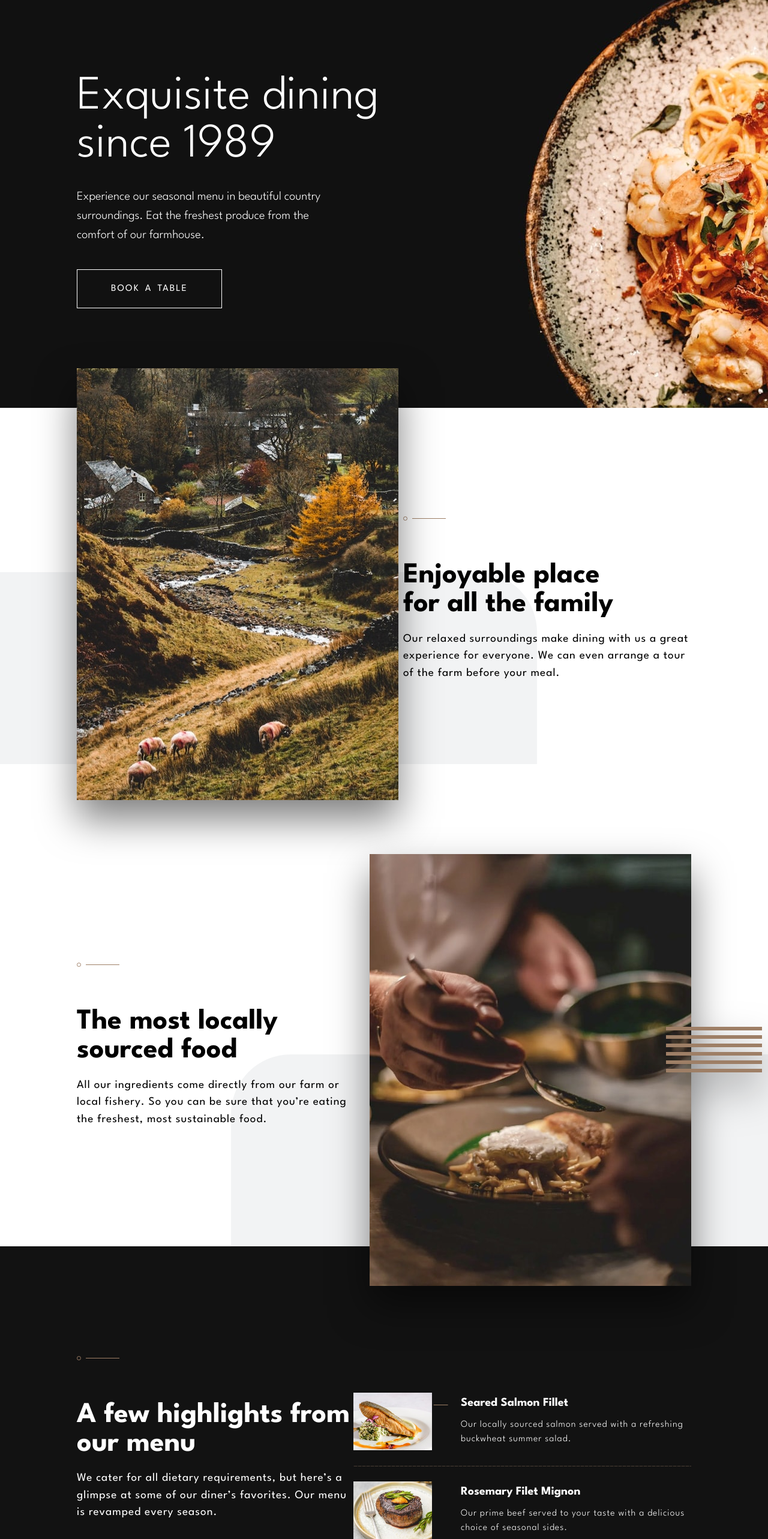
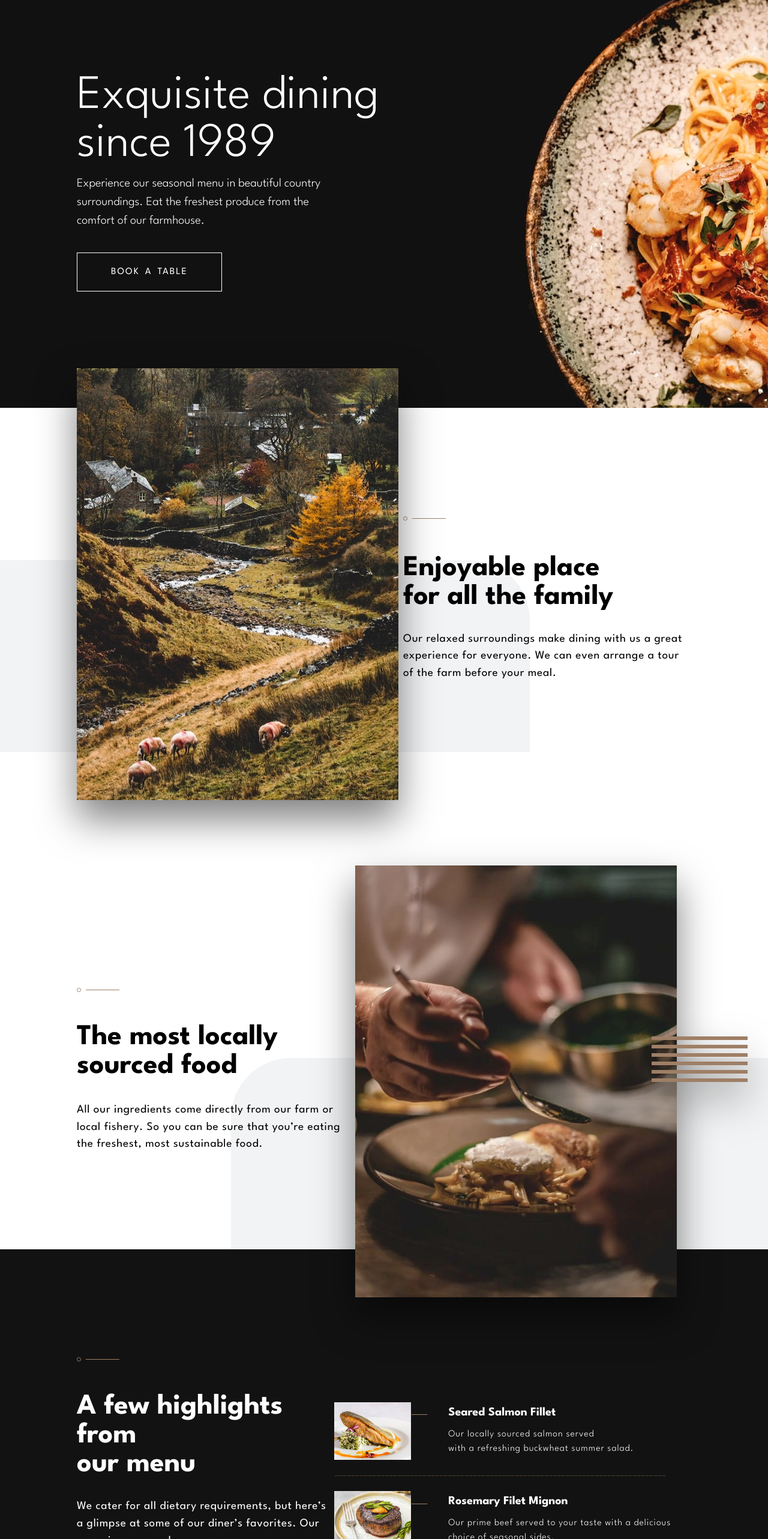
Before and after one commit to litewskidev/dine-restaurant, a React (Create React App) app: page / in a window 1280 px wide. Shown: the part 140-2706 px from the top of the page at 60% size. Built offline with nearby package versions, Linux system fonts and the light colour scheme.

Commit message:
adjust styles

```diff
--- a/src/components/Enjoyable/Enjoyable.js
+++ b/src/components/Enjoyable/Enjoyable.js
@@ -1,6 +1,5 @@
 import styles from './Enjoyable.module.scss';
 import pattern from "../../images/patterns/pattern-divide.svg";
-import React from "react";
 
 const Enjoyable = () => {
   return(
--- a/src/components/Enjoyable/Enjoyable.module.scss
+++ b/src/components/Enjoyable/Enjoyable.module.scss
@@ -4,7 +4,8 @@
   max-width: 100%;
   background: url(../../images/patterns/pattern-curve-top-right.svg) no-repeat;
   background-position: bottom left;
-  background-position-y: 82%;
+  background-position-y: 76%;
+  background-position-x: -3%;
 }
 
 .enjoy__content {
@@ -17,8 +18,8 @@
     max-width: 30rem;
 
     h2 {
-      margin: 1rem 0;
-      margin-top: 4rem;
+      margin: 2rem 0;
+      margin-top: 3.2rem;
     }
   }
 }
--- a/src/components/HeroHome/HeroHome.js
+++ b/src/components/HeroHome/HeroHome.js
@@ -16,8 +16,8 @@ const HeroHome = () => {
           surroundings. Eat the freshest produce from the comfort
           of our farmhouse.
         </p>
+        <ButtonBook class='white'>Book a table</ButtonBook>
       </div>
-      <ButtonBook class='white'>Book a table</ButtonBook>
     </header>
   );
 };
--- a/src/components/HeroHome/HeroHome.module.scss
+++ b/src/components/HeroHome/HeroHome.module.scss
@@ -3,20 +3,18 @@
 .header {
   max-width: 100%;
   min-height: 51.25rem;
-
   display: flex;
   flex-direction: column;
-  gap: 20px;
+  gap: 9rem;
   padding-left: 10%;
-  padding-top: 2rem;
+  padding-top: 4.15rem;
+  color: $white;
 
   background: url('../../images/homepage/hero-bg-desktop.jpg');
-  color: $white;
 }
 
 .header__title {
-  font-size: 3rem;
-  margin-bottom: 3em;
+  font-size: 2.3rem;
 }
 
 .header__description {
@@ -28,12 +26,14 @@
   font-weight: 300;
   font-size: 5rem;
   line-height: 5rem;
-  margin-bottom: 10px;
+  margin-bottom: 0.6rem;
 }
 
 .header__p {
   max-width: 28rem;
-  font-size: 1.27*$base-size;
+  font-size: 1.27rem;
   font-weight: 300;
-  line-height: 2rem;
+  line-height: 1.95rem;
+  margin: 0;
+  margin-bottom: 2.3rem;
 }
--- a/src/components/Highlights/Highlights.js
+++ b/src/components/Highlights/Highlights.js
@@ -30,7 +30,7 @@ const Highlights = () => {
                 Seared Salmon Fillet
               </h4>
               <p className='p__list'>
-                Our locally sourced salmon served with a refreshing buckwheat summer salad.
+                Our locally sourced salmon served<br />with a refreshing buckwheat summer salad.
               </p>
             </div>
           </div>
--- a/src/components/Highlights/Highlights.module.scss
+++ b/src/components/Highlights/Highlights.module.scss
@@ -2,11 +2,12 @@
 
 .highlights {
   max-width: 100%;
+  min-height: 47.5rem;
+  display: grid;
+  align-items: center;
   background-color: $cod-gray;
   color: $white;
-  min-height: 47rem;
-  display: grid;
-  align-items: center;
+  margin-top: -0.9rem;
 }
 
 .highlights__content {
@@ -18,23 +19,23 @@
 
 .highlights__description {
   max-width: 30rem;
-  margin-bottom: 6rem;
+  margin-bottom: 4rem;
 
     h2 {
-      margin: 1rem 0;
-      margin-top: 4rem;
+      margin-top: 3rem;
+      margin-bottom: 2rem;
     }
 }
 
 .highlights__list {
   display: flex;
   flex-direction: column;
-  margin-top: 8rem;
+  margin-top: 8.9rem;
 }
 
 .icon {
   background: url(../../images/icons/icon-minus.svg);
-  max-width: 100%;
+  max-width: 93%;
   height: 0.06rem;
   margin: 1.6rem 0;
 }
@@ -48,6 +49,7 @@
   width: 24rem;
   display: grid;
   align-items: center;
+  margin-right: 1.3rem;
 }
 
 .highlights__list__images {
@@ -58,7 +60,7 @@
   background: url(../../images/homepage/salmon-desktop-tablet@2x.jpg);
   background-position: center;
   background-size: cover;
-  width: 10rem;
+  width: 8rem;
   height: 6rem;
 }
 
@@ -66,7 +68,7 @@
   background: url(../../images/homepage/beef-desktop-tablet@2x.jpg);
   background-position: center;
   background-size: cover;
-  width: 10rem;
+  width: 8rem;
   height: 6rem;
 }
 
@@ -74,16 +76,17 @@
   background: url(../../images/homepage/chocolate-desktop-tablet@2x.jpg);
   background-position: center;
   background-size: cover;
-  width: 10rem;
+  width: 8rem;
   height: 6rem;
 }
 
 .highlights__list_line {
   background: url(../../images/icons/icon-minus.svg) no-repeat;
-  width: 20%;
-  height: 0.03rem;
-  margin-right: 1.2rem;
-  margin-top: 1.26rem;
   background-position: center;
   background-size: cover;
+  width: 2rem;
+  height: 0.06rem;
+  margin-right: 1.99rem;
+  margin-left: -0.1rem;
+  margin-top: 1.26rem;
 }
--- a/src/components/Home/Home.js
+++ b/src/components/Home/Home.js
@@ -1,15 +1,14 @@
 import Enjoyable from '../Enjoyable/Enjoyable';
 import Events from '../Events/Events';
 import Footer from '../Footer/Footer';
-import Hero from '../HeroHome/HeroHome';
+import HeroHome from '../HeroHome/HeroHome';
 import Highlights from '../Highlights/Highlights';
 import Locally from '../Locally/Locally';
-import styles from './Home.module.scss';
 
 const Home = () => {
   return(
     <main>
-      <Hero />
+      <HeroHome />
       <Enjoyable />
       <Locally />
       <Highlights />
--- a/src/components/Locally/Locally.module.scss
+++ b/src/components/Locally/Locally.module.scss
@@ -4,21 +4,27 @@
   max-width: 100%;
   background: url(../../images/patterns/pattern-curve-top-left.svg) no-repeat;
   background-position: bottom right;
-  margin-top: 7%;
+  background-position-y: 96%;
+  margin-top: 8.5%;
+  padding: 0 10%;
 }
 
 .locally__content {
   display: flex;
   justify-content: space-between;
   align-items: center;
-  padding: 0 10%;
+  //padding: 0 10%;
+
+  .pattern {
+    margin-top: 3rem;
+    margin-bottom: 3rem;
+  }
 
   .locally__description {
-    max-width: 30rem;
+    max-width: 29rem;
 
     h2 {
-      margin: 1rem 0;
-      margin-top: 4rem;
+      margin-bottom: 2.2rem;
     }
   }
 }
@@ -30,11 +36,11 @@
   flex-basis: 33.5rem;
   height: 45rem;
   margin-bottom: -4.1rem;
-  position: relative;
+  margin-right: 1.5rem;
 }
 
 .pattern__lines {
   position: absolute;
   right: -22%;
-  top: 40%;
+  top: 39.5%;
 }
--- a/src/styles/typography.scss
+++ b/src/styles/typography.scss
@@ -13,7 +13,7 @@ h1, h2, h3, h4, h5, h6 {
 .p__text {
   font-size: 1.2rem;
   line-height: 1.8rem;
-  letter-spacing: 1px;
+  letter-spacing: 0.05rem;
 }
 
 .text__M {
@@ -30,7 +30,7 @@ h1, h2, h3, h4, h5, h6 {
 
 .p__list {
   font-size: 0.98rem;
-  letter-spacing: 1px;
+  letter-spacing: 0.06rem;
   font-weight: 300;
   margin: 0;
   line-height: 1.5rem;
```
Also changed, not shown: src/components/Home/Home.module.scss (deleted).
